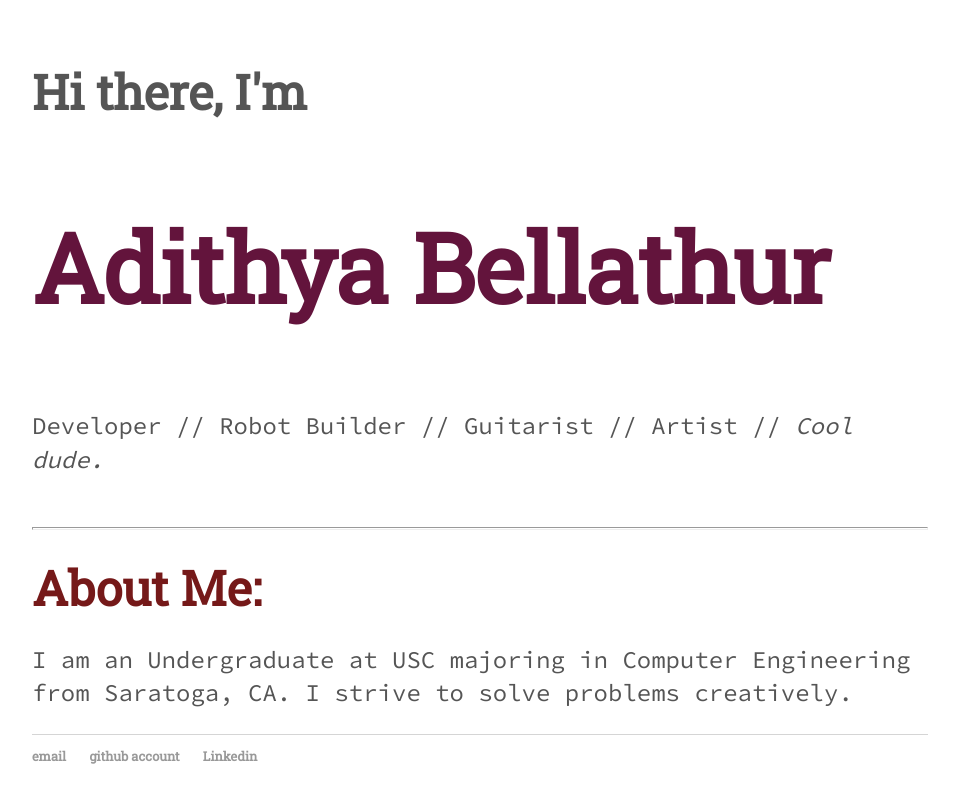
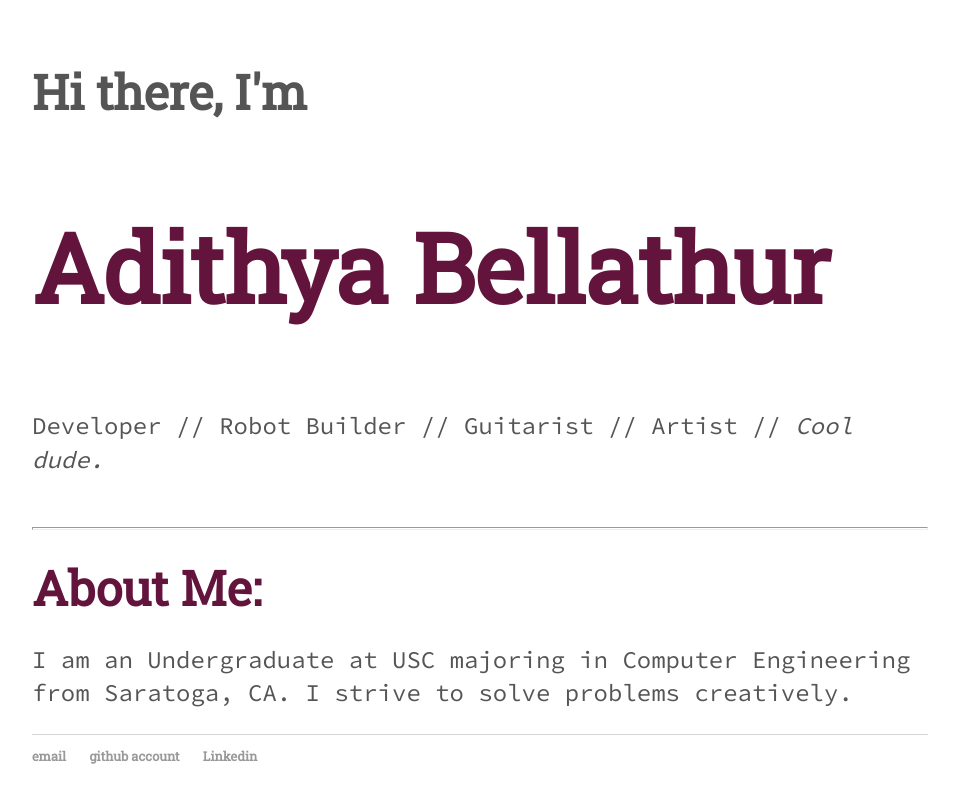
Before and after one commit to adibellathur/adibellathur.github.io, a Jekyll site: the page built from index.html, in a window 1280 px wide. Shown: the top 803 px of the page, without its empty margins (160-1119 px from the left). Built offline with Jekyll 4.4.1, drawn with Linux system fonts in a browser that asks for light colours.

Commit message:
coloring

```diff
--- a/css/main.css
+++ b/css/main.css
@@ -37,7 +37,7 @@ h3 {
     font-size: 3em;
     font-family: 'Roboto Slab', serif;
 	/*font-family:'Helvetica Neue', 'Arial', 'Sans-Serif';*/
-	color: #751919;
+	color: #63143C;
 	display: inline;
 }
 p {
```
